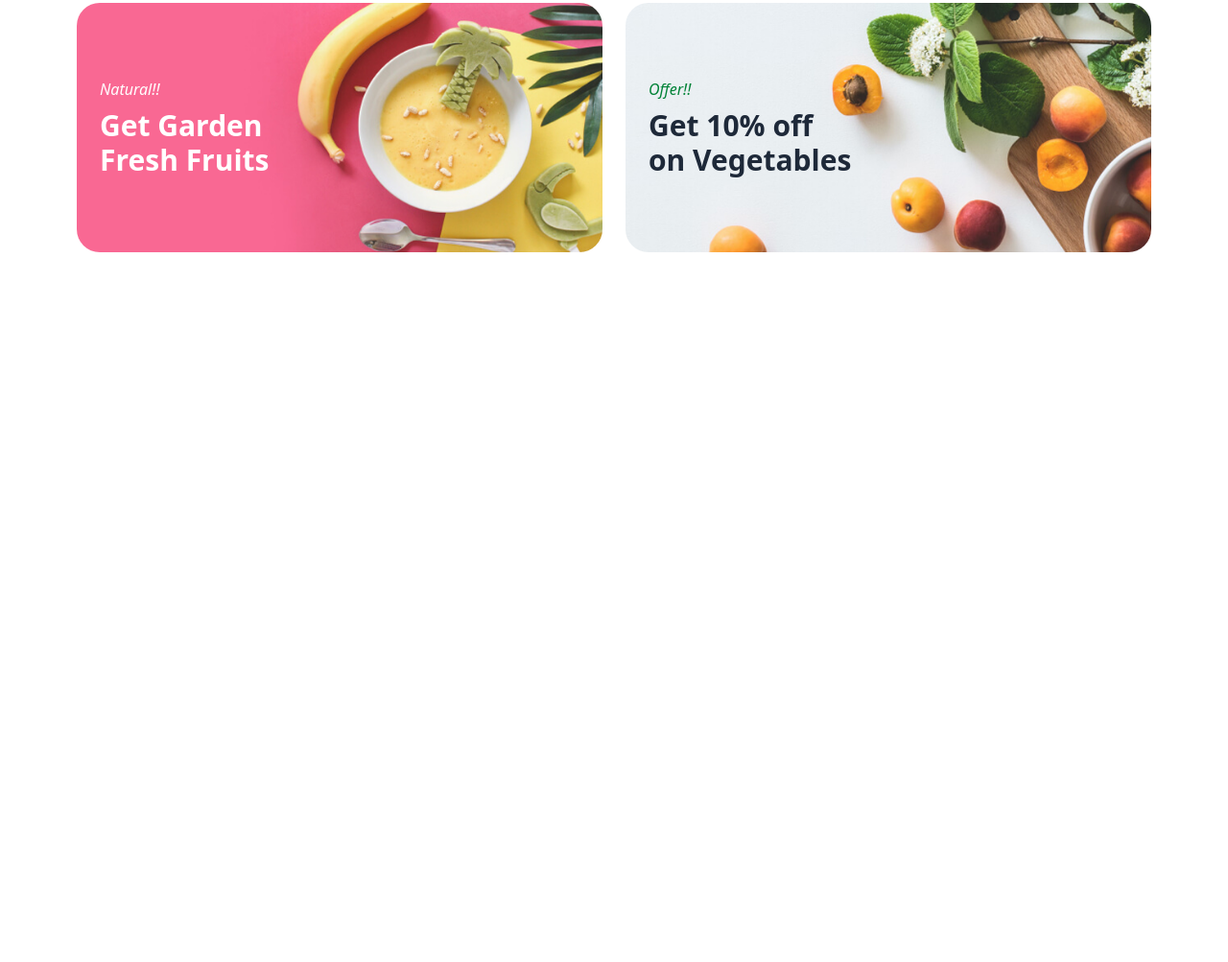
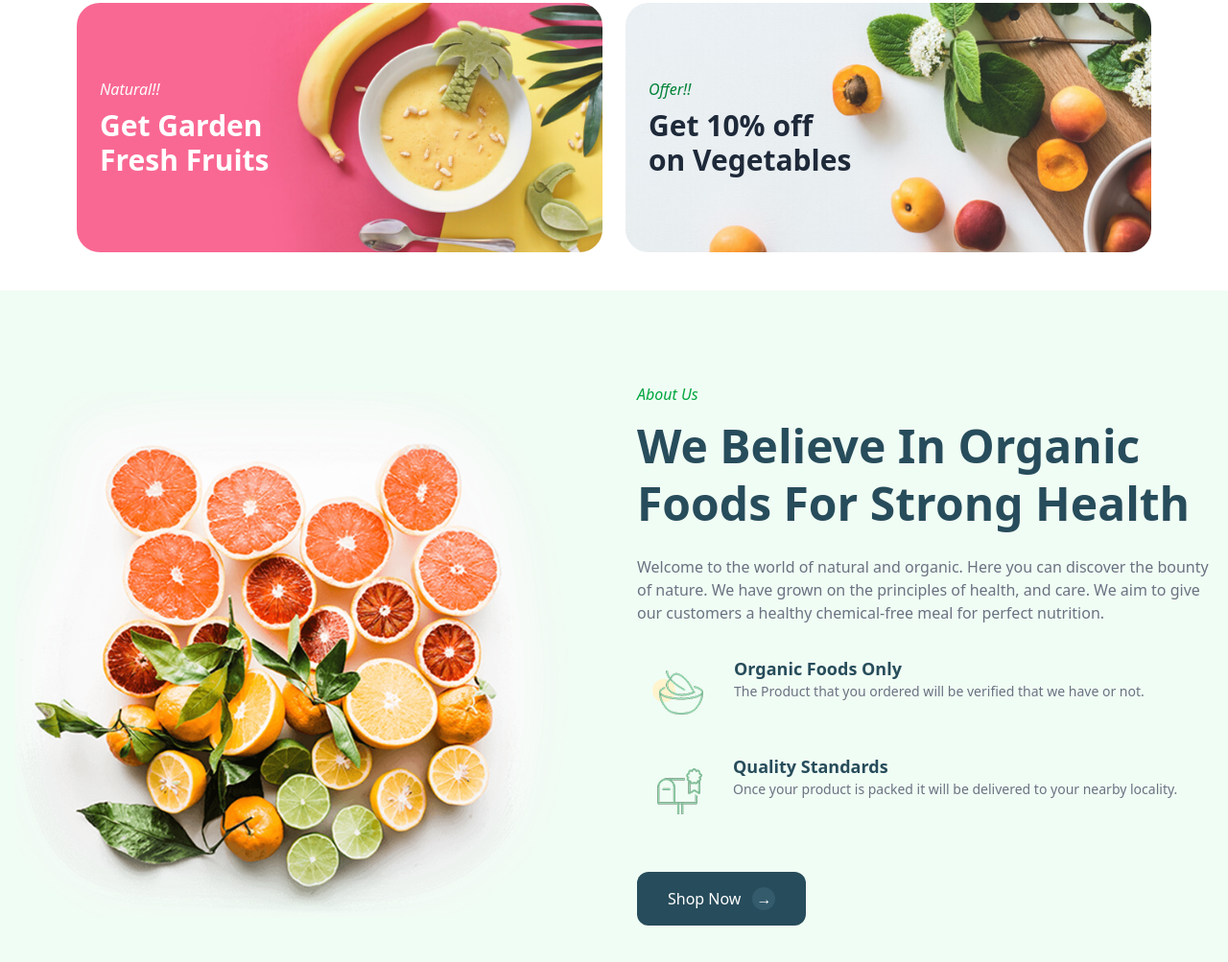
Before and after one commit to odinaevbilol/homework20, a website: page src/index.html in a window 1280 px wide. Shown: the part 939-1942 px from the top of the page at 96% size. Before the commit the page ends 1242 px from the top, so only its background shows below. Drawn offline with nearby package versions, Linux system fonts and the light colour scheme; files that its build step writes are made by us from their sources.

Commit message:
section4

```diff
--- a/src/index.html
+++ b/src/index.html
@@ -100,5 +100,80 @@
   </div>
 </section>
 
+
+<section class="py-16 lg:py-24 bg-green-50">
+  <div class="max-w-7xl mx-auto px-4">
+    <div class="grid grid-cols-1 lg:grid-cols-2 gap-12 items-center">
+
+      <div class="flex justify-center lg:justify-start">
+        <img
+          src="./IMAGE (27).png"
+          alt="About us"
+          class="w-full max-w-md lg:max-w-xl rounded-xl"
+        />
+      </div>
+
+
+      <div>
+        <p class="text-green-600 italic mb-3">About Us</p>
+
+        <h2 class="text-3xl md:text-4xl lg:text-5xl font-bold text-[#274C5B] leading-tight mb-6">
+          We Believe In Organic Foods For Strong Health
+        </h2>
+
+        <p class="text-gray-500 mb-8">
+          Welcome to the world of natural and organic. Here you can discover the
+          bounty of nature. We have grown on the principles of health, and care.
+          We aim to give our customers a healthy chemical-free meal for perfect nutrition.
+        </p>
+
+
+        <div class="space-y-6 mb-10">
+
+          <div class="flex items-start gap-4">
+            <div class=" p-4 rounded-xl">
+              <img src="./IMAGE (28).png" alt="">
+            </div>
+            <div>
+              <h4 class="font-semibold text-lg text-[#274C5B]">
+                Organic Foods Only
+              </h4>
+              <p class="text-gray-500 text-sm">
+                The Product that you ordered will be verified that we have or not.
+              </p>
+            </div>
+          </div>
+
+          <div class="flex items-start gap-4">
+            <div class=" p-4 rounded-xl">
+              <img src="./Vector (13).png" alt="">
+            </div>
+            <div>
+              <h4 class="font-semibold text-lg text-[#274C5B]">
+                Quality Standards
+              </h4>
+              <p class="text-gray-500 text-sm">
+                Once your product is packed it will be delivered to your nearby locality.
+              </p>
+            </div>
+          </div>
+
+        </div>
+
+
+        <button
+          class="bg-[#274C5B] text-white px-8 py-4 rounded-xl flex items-center gap-3 hover:bg-[#1f3e4a] transition"
+        >
+          Shop Now
+          <span class="w-6 h-6 rounded-full bg-[#335B6B] flex items-center justify-center">
+            →
+          </span>
+        </button>
+
+      </div>
+    </div>
+  </div>
+</section>
+
 </body>
 </html>
```
Also changed, not shown: src/IMAGE (27).png (added), src/IMAGE (28).png (added), src/Vector (13).png (added).
